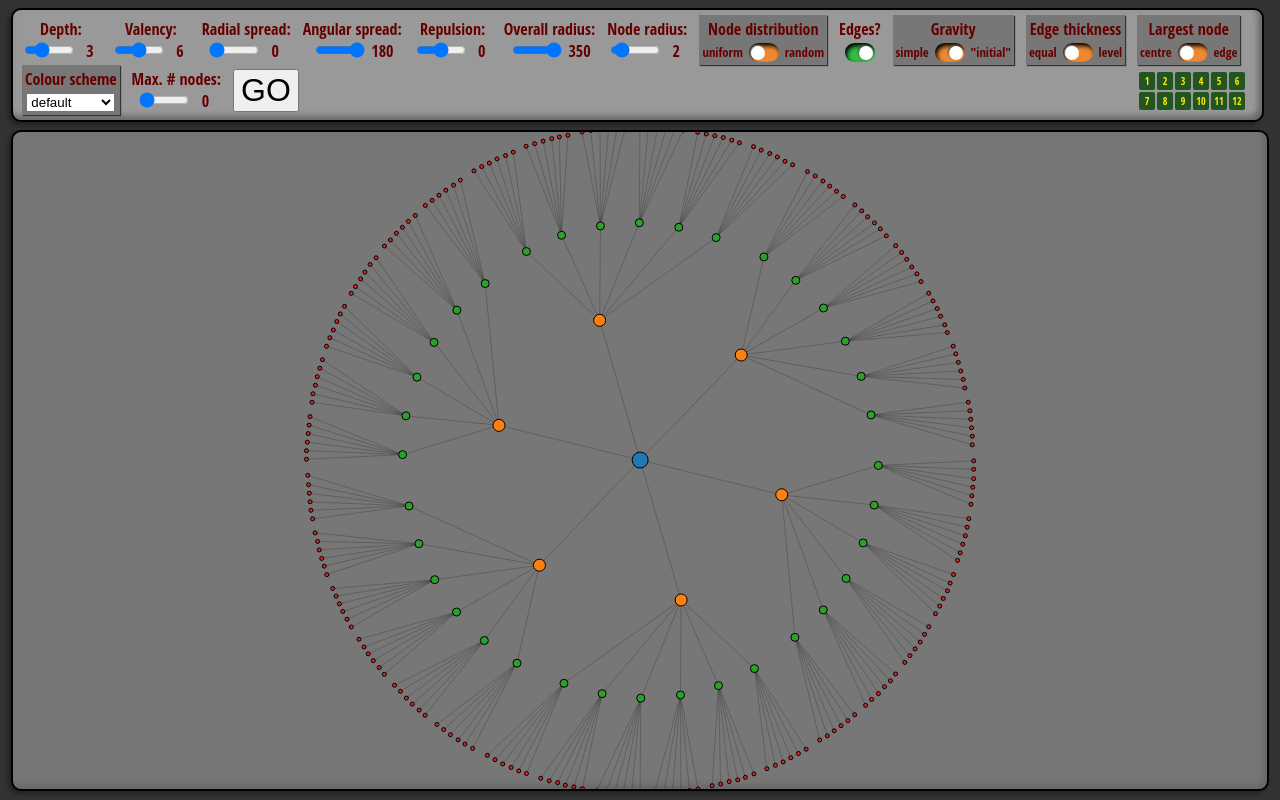
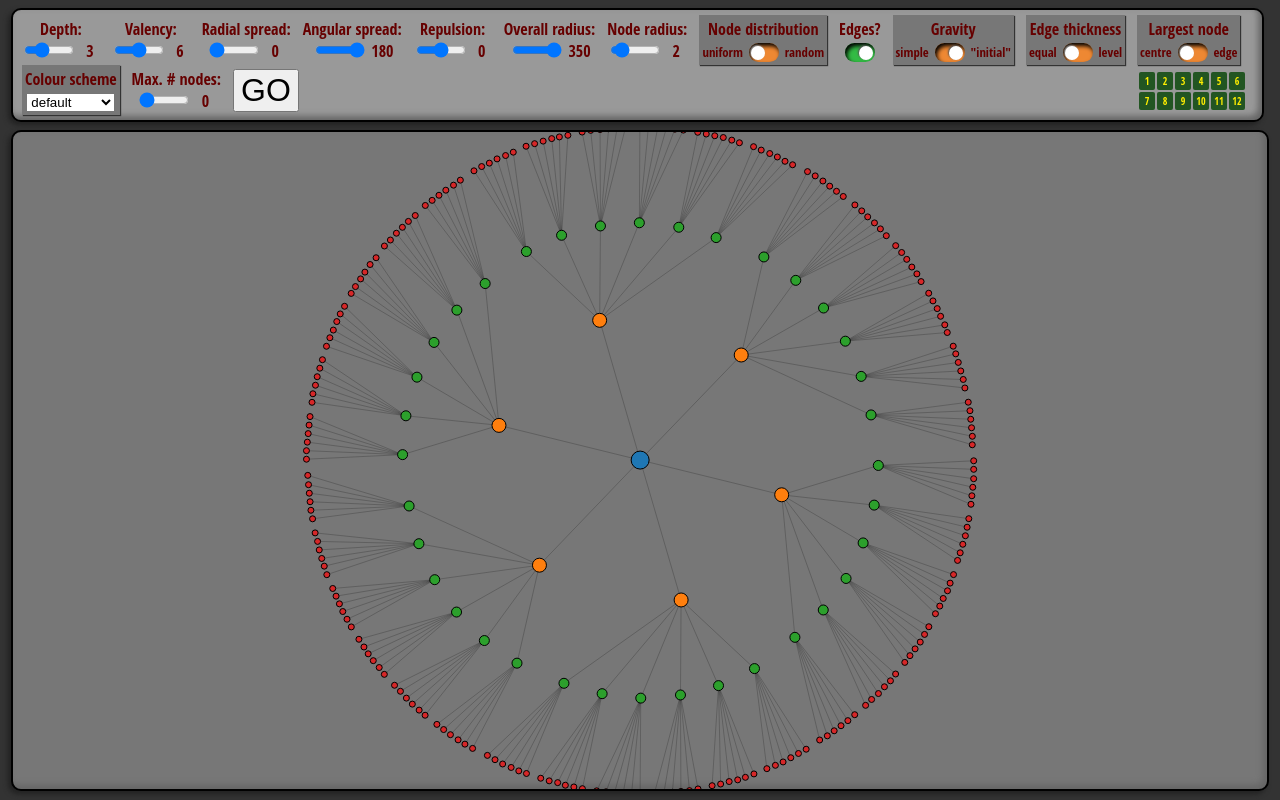
Before and after one commit to dalling1/ghostgraph, a plain HTML site: page index.html in a window 1280 px wide. Drawn offline with nearby package versions, Linux system fonts and the light colour scheme.

Commit message:
Tweaked minimum node size (by adding +1).

```diff
--- a/index.html
+++ b/index.html
@@ -389,7 +389,7 @@ function run(){
    }
 
    var thisnode = {
-      radius: thisRnode,
+      radius: thisRnode+1,
       color: color(thislevel),
       // node position: arranged on a circle for each level:
       cx: Math.round(CX + thisX),
```
